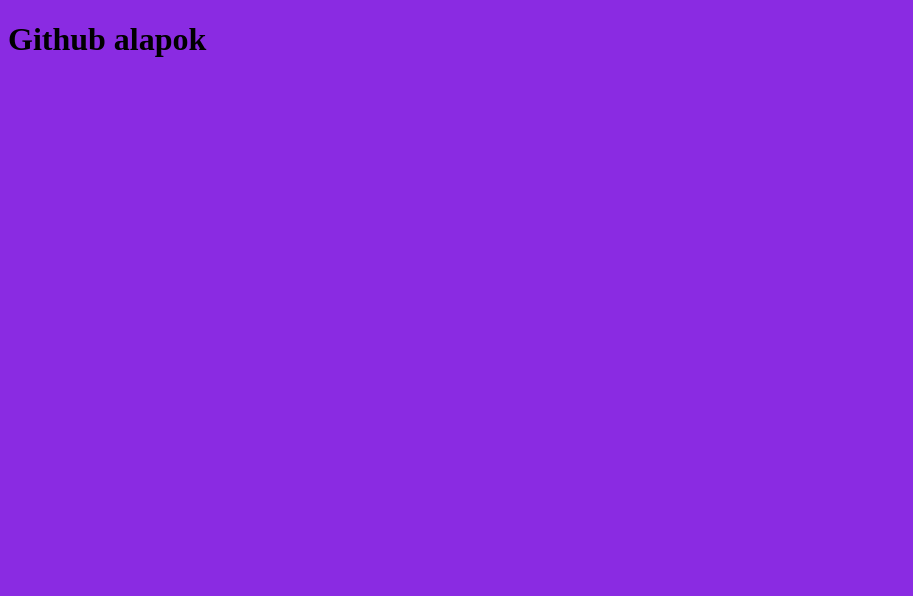
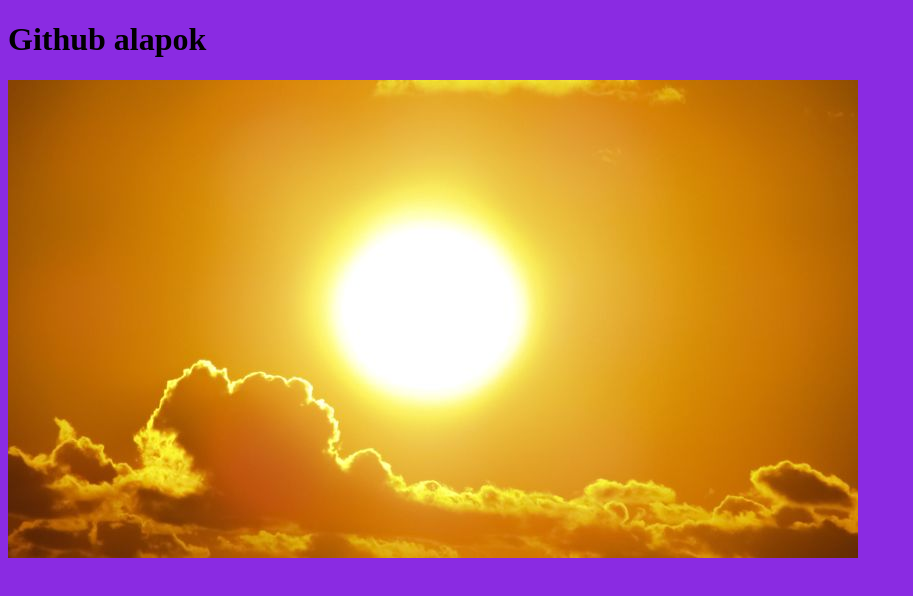
Before and after one commit to Orlando-R/lorand.pallas, a plain HTML site: page index.html in a window 1280 px wide. Shown: the whole page, without its empty margins (0-913 px from the left). Drawn offline with Linux system fonts and the light colour scheme.

Commit message:
otodik.kep

```diff
--- a/index.html
+++ b/index.html
@@ -10,6 +10,8 @@
 
 <body>
     <h1>Github alapok</h1>
+    <img src="/img/e2ca003d9ec44dd881d2b7145583a20d.jpg" alt="napsi">
+
 
 </body>
 
```
Also changed, not shown: img/e2ca003d9ec44dd881d2b7145583a20d.jpg (added).
